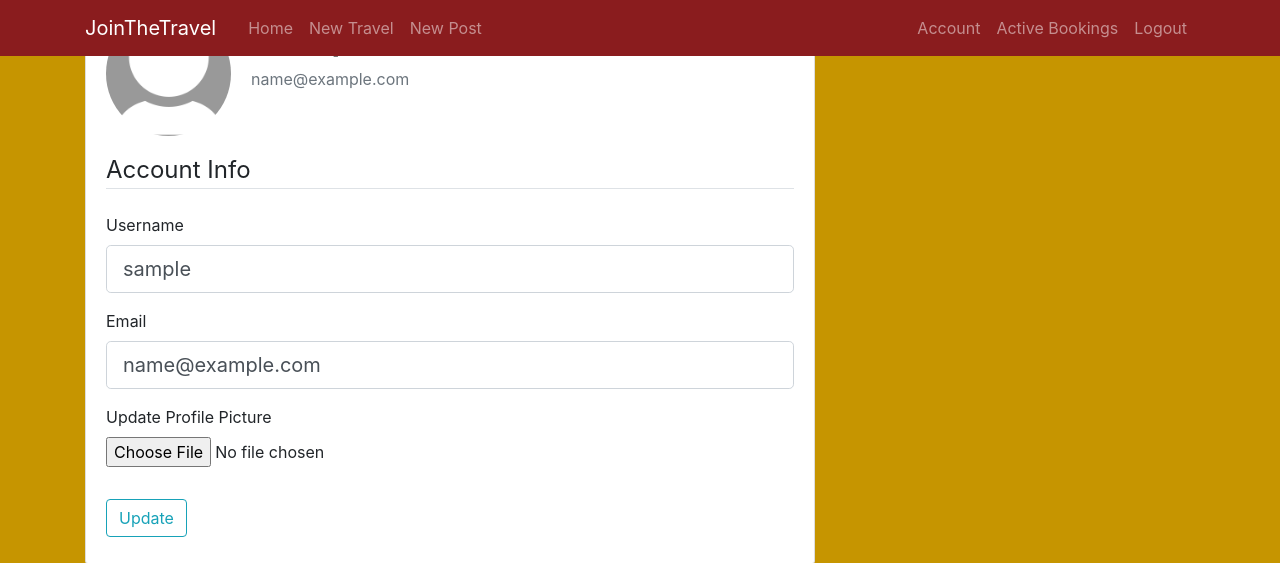
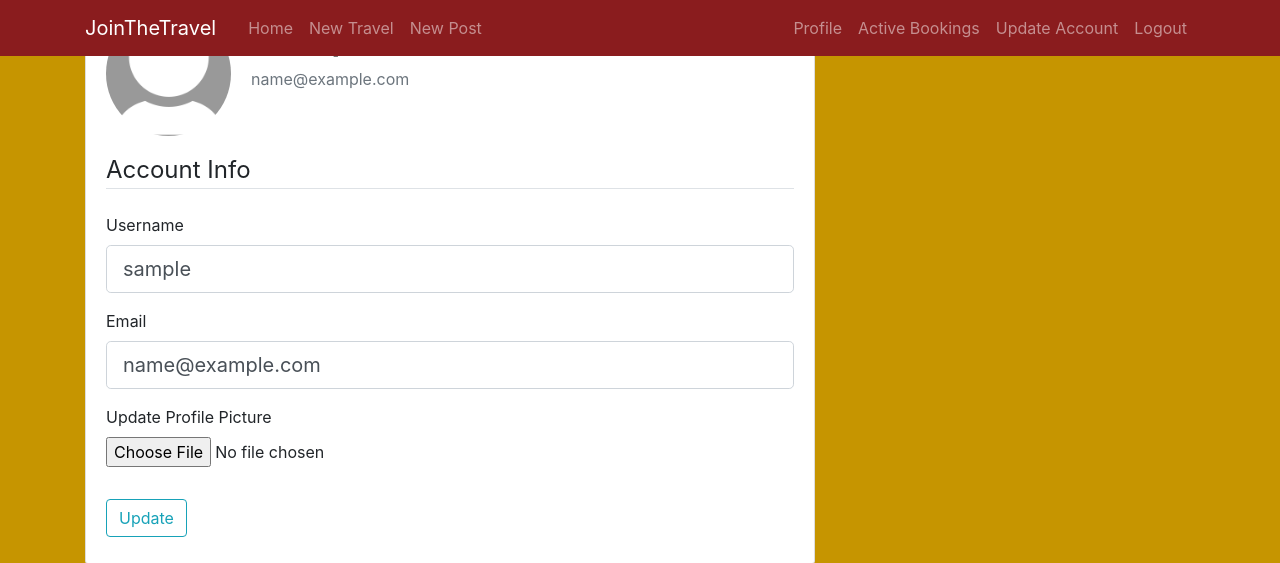
Before and after one commit to EdoardoDiLauro/racemanager, a Flask app: page /account in a window 1280 px wide. Shown: the top 563 px of the page. Run offline with Flask 2, Linux system fonts and the light colour scheme; the visitor is signed in with stand-in values (Sample User, id 1); data comes from the database, SQL or seed files in the repository; some libraries are stand-ins or nearby versions.

Commit message:
new navbar link to profile

```diff
--- a/blog/templates/layout.html
+++ b/blog/templates/layout.html
@@ -40,8 +40,9 @@
                 <!-- Navbar Right Side -->
                 <div class="navbar-nav">
                     {% if current_user.is_authenticated %}
-                    <a class="nav-item nav-link" href="{{ url_for('users.account') }}">Account</a>
+                    <a class="nav-item nav-link" href="{{ url_for('users.user_posts', username=current_user.username) }}">Profile</a>
                     <a class="nav-item nav-link" href="{{ url_for('users.bookings') }}">Active Bookings</a>
+                    <a class="nav-item nav-link" href="{{ url_for('users.account') }}">Update Account</a>
                     <a class="nav-item nav-link" href="{{ url_for('users.logout') }}">Logout</a>
                     {% else %}
                     <a class="nav-item nav-link" href="{{ url_for('users.login') }}">Login</a>
```
